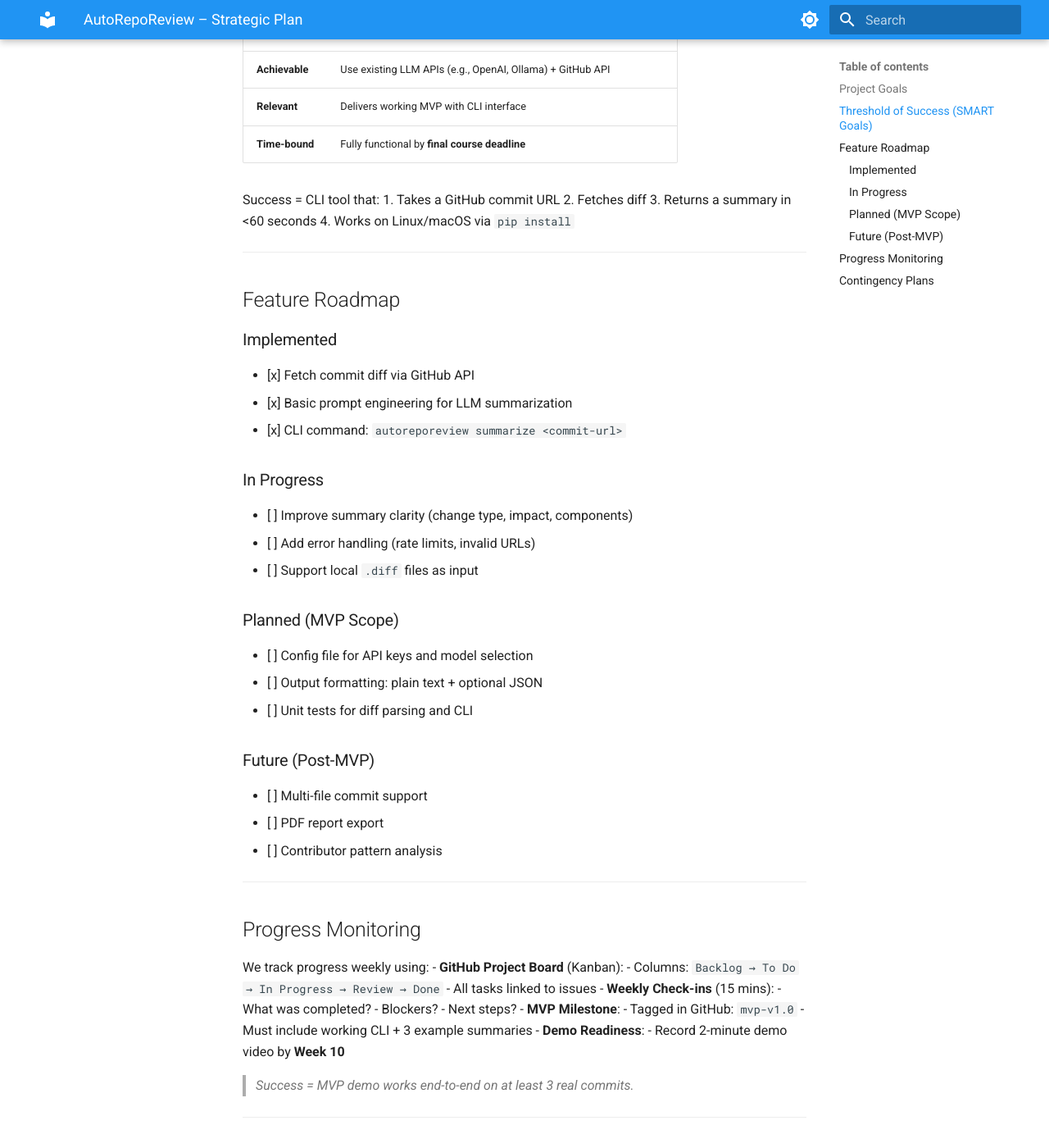
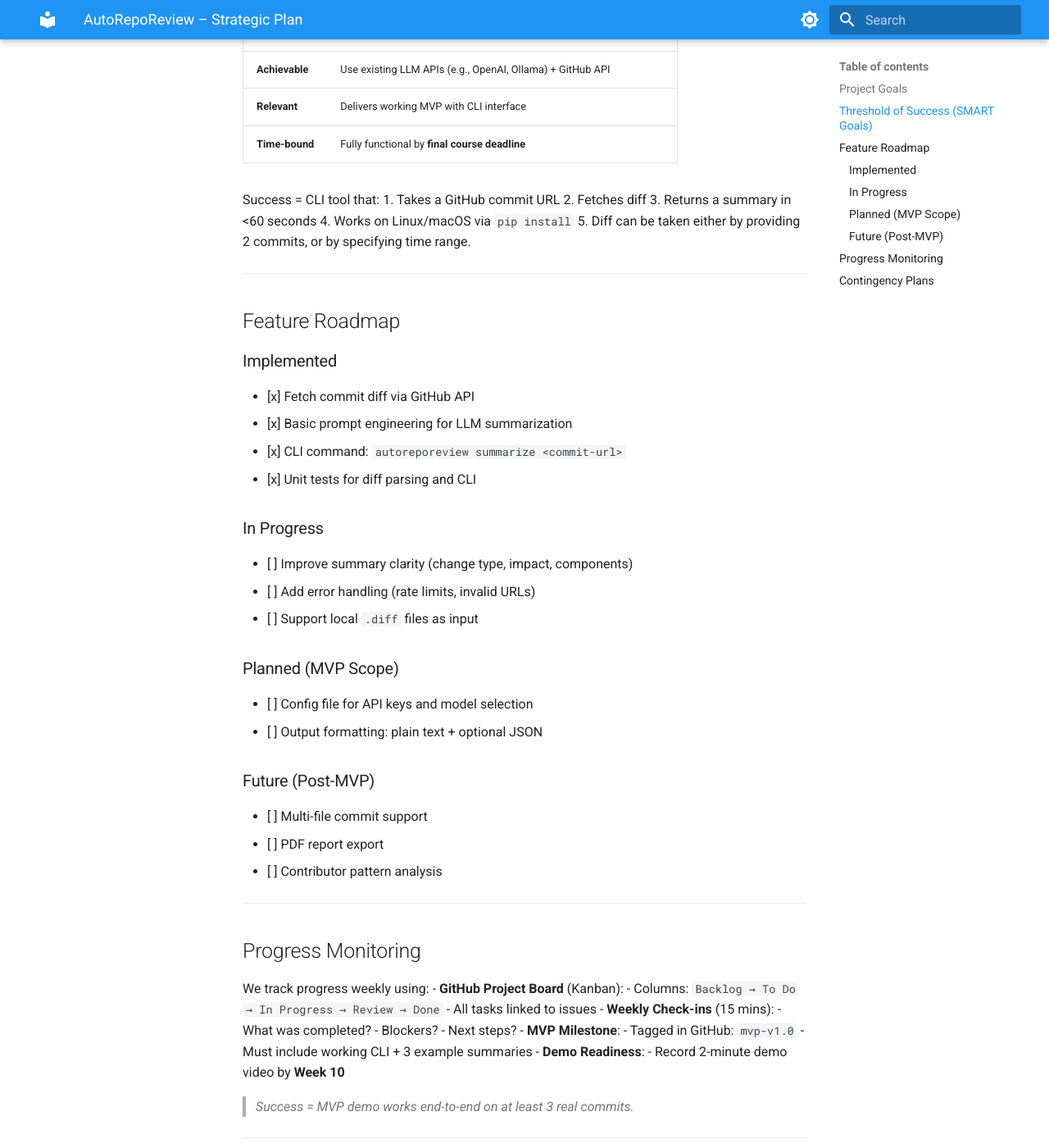
Before and after one commit to AutoRepoReviewITPD/AutoRepoReview, an MkDocs documentation site: the page built from docs/plan.md, in a window 1280 px wide and 1400 px high, scrolled down 614 px. Shown: the whole window at 82% size. Built offline with MkDocs 1.6.1 and Material for MkDocs 9.7.7, drawn with Linux system fonts in a browser that asks for light colours; some of the changed lines change nothing that is shown; some of the changed text lies outside the part shown.

Commit message:
update plan (#69)

```diff
--- a/docs/plan.md
+++ b/docs/plan.md
@@ -26,6 +26,7 @@ Success = CLI tool that:
 2. Fetches diff
 3. Returns a summary in <60 seconds
 4. Works on Linux/macOS via `pip install`
+5. Diff can be taken either by providing 2 commits, or by specifying time range.
 
 ---
 
@@ -35,6 +36,7 @@ Success = CLI tool that:
 - [x] Fetch commit diff via GitHub API
 - [x] Basic prompt engineering for LLM summarization
 - [x] CLI command: `autoreporeview summarize <commit-url>`
+- [x] Unit tests for diff parsing and CLI
 
 ### In Progress
 - [ ] Improve summary clarity (change type, impact, components)
@@ -44,7 +46,6 @@ Success = CLI tool that:
 ### Planned (MVP Scope)
 - [ ] Config file for API keys and model selection
 - [ ] Output formatting: plain text + optional JSON
-- [ ] Unit tests for diff parsing and CLI
 
 ### Future (Post-MVP)
 - [ ] Multi-file commit support
@@ -87,4 +88,4 @@ We track progress weekly using:
 
 ---
 
-*Last updated: November 08, 2025*
+*Last updated: December 13, 2025*
```
